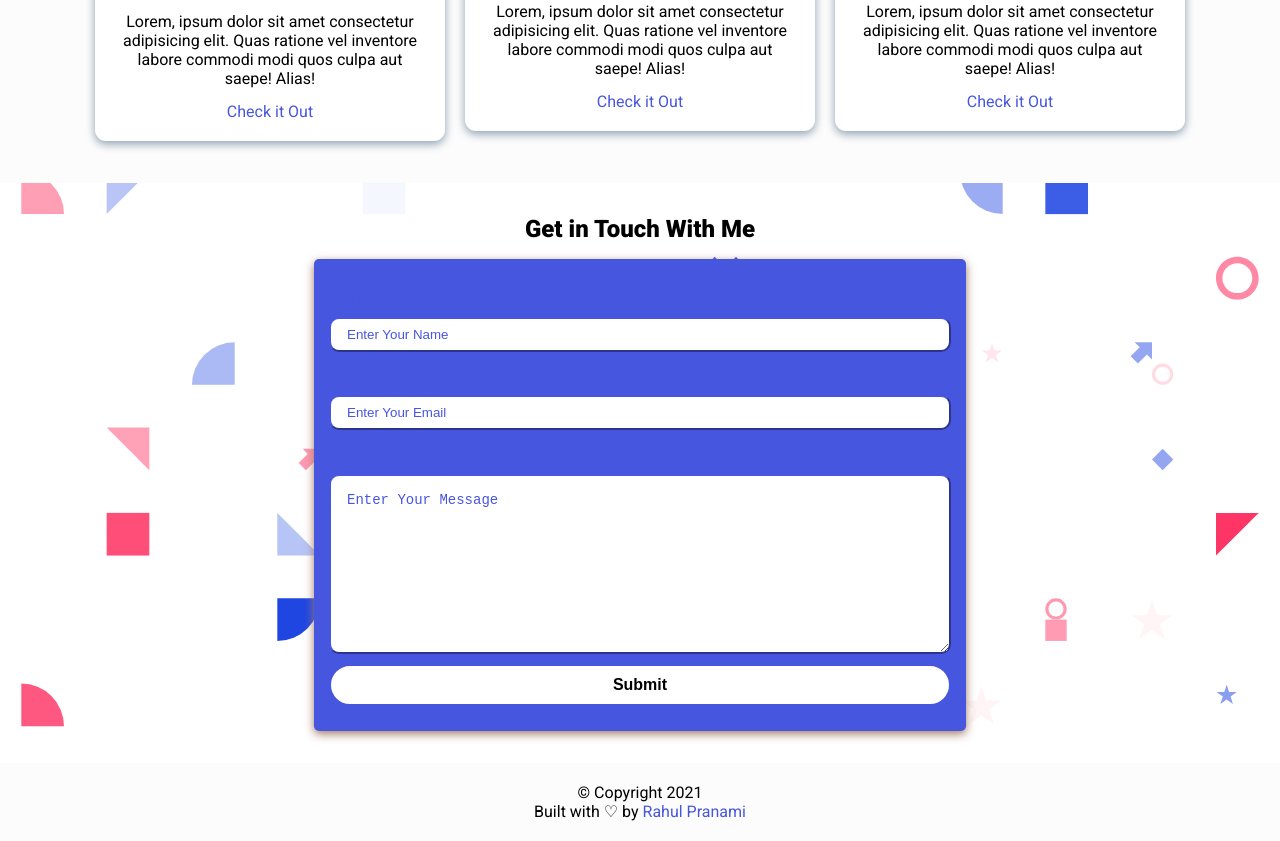
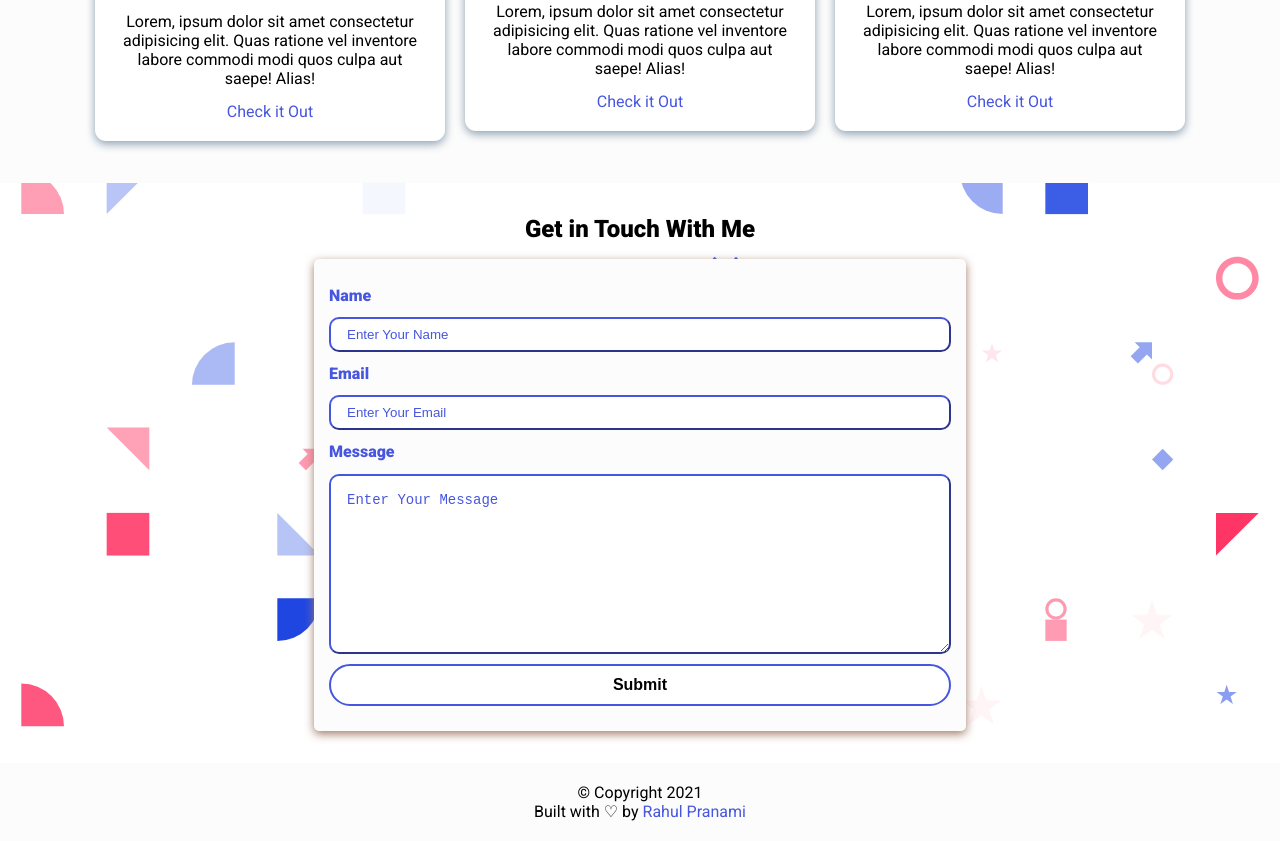
Before and after one commit to RahulPranami/RahulPranami.github.io, a plain HTML site: page index.html in a window 1280 px wide. Shown: the part 1983-2824 px from the top of the page. Drawn offline with nearby package versions, Linux system fonts and the light colour scheme.

Commit message:
changing color

```diff
--- a/index.css
+++ b/index.css
@@ -227,7 +227,7 @@ nav ul li {
   margin: 0 auto;
   padding: 0.938rem;
   border-radius: 5px;
-  background: var(--primary-color);
+  background: var(--bg-color);
   box-shadow: 0 3px 10px var(--secondary-shadow);
 }
 .contact-form-container label {
```
